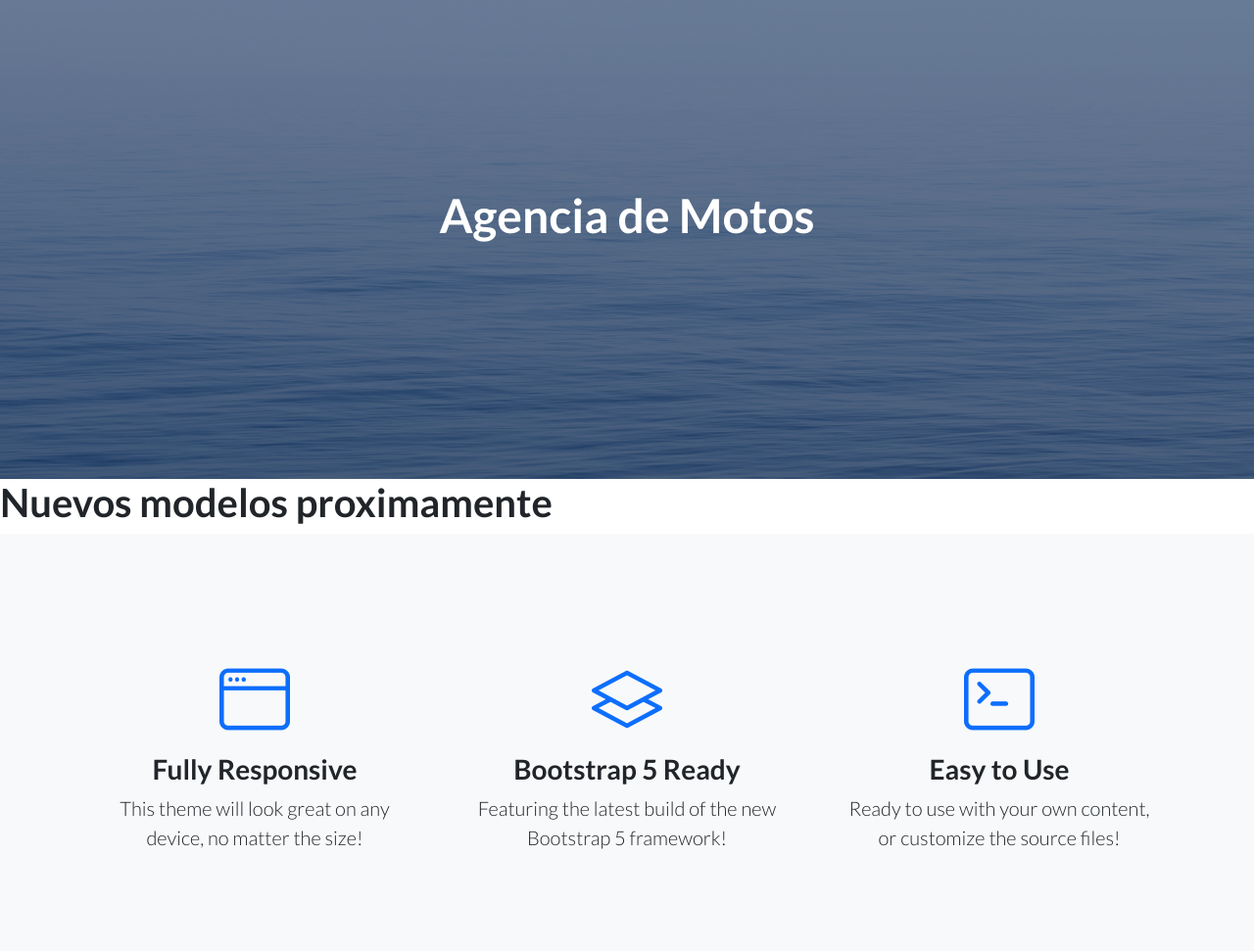
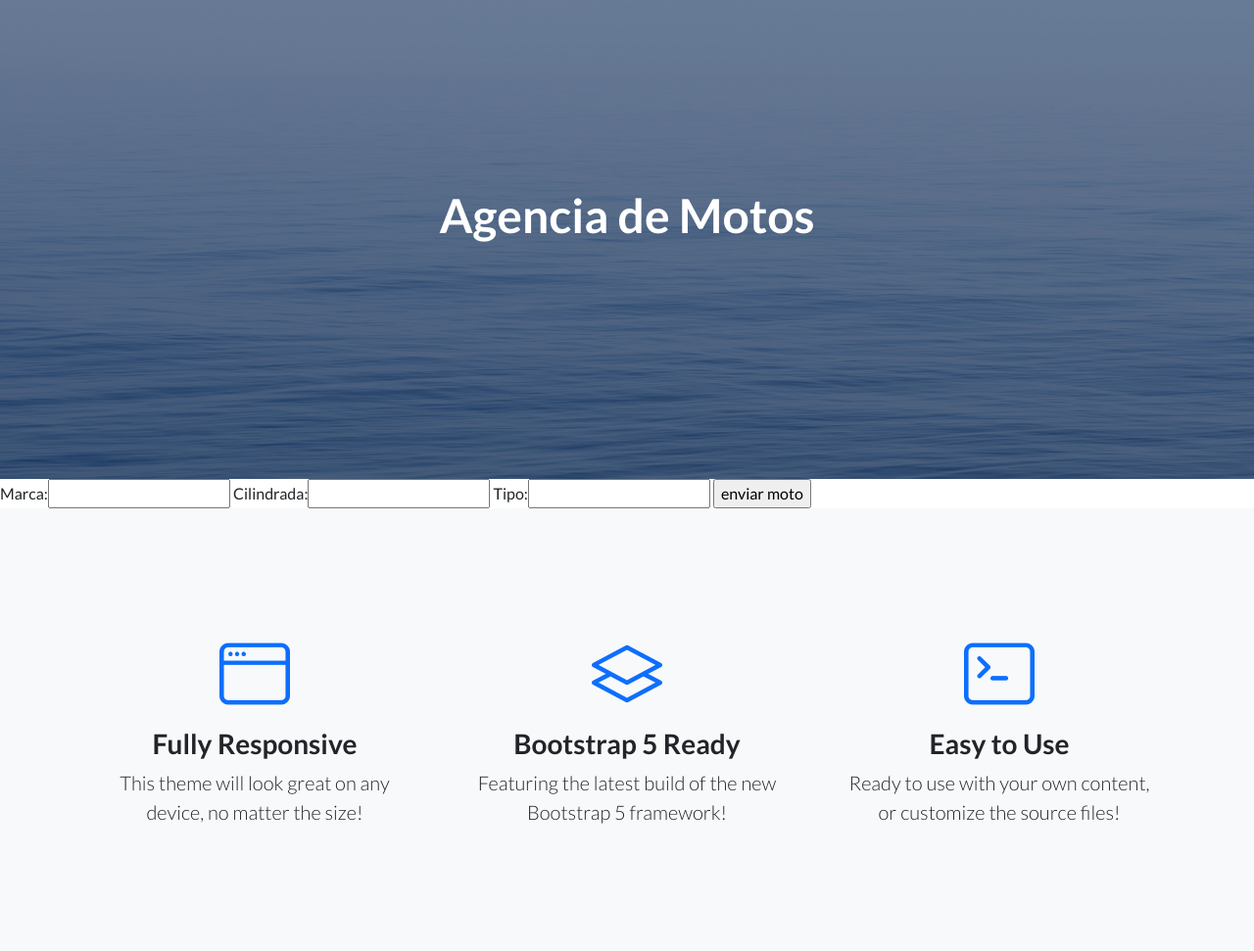
Before and after one commit to fedepereyra128/entrega1pereyra, a Django app: page /App_final/moto/ in a window 1280 px wide. Shown: the part 67-1038 px from the top of the page at 98% size. Run offline with Django 3.2, Linux system fonts and the light colour scheme; some libraries are stand-ins or nearby versions.

Commit message:
fin primera parte tp final

```diff
--- a/App_final/forms.py
+++ b/App_final/forms.py
@@ -5,3 +5,15 @@ class autoForm(forms.Form):
     marca=forms.CharField(max_length=30)
     patente=forms.IntegerField()
     modelo=forms.CharField(max_length=30)
+
+
+class MotosForm(forms.Form):
+    marca=forms.CharField(max_length=30)
+    cilindrada=forms.IntegerField()
+    tipo=forms.CharField(max_length=30)
+
+
+class Pickup_suv_Form(forms.Form):
+    marca=forms.CharField(max_length=30)
+    tipo_motor=forms.CharField(max_length=30)
+    rodado=forms.IntegerField()
--- a/App_final/templates/App_final/moto.html
+++ b/App_final/templates/App_final/moto.html
@@ -8,5 +8,12 @@
 
 
 {% block contenido_cambia %}
-<h1> Nuevos modelos proximamente</h1>
+<form action="{% url "moto" %}" method="POST"> {% csrf_token %}
+
+    {{ form.as_table }}
+
+    <input type="submit" value="enviar moto">
+
+    </form>
+
 {% endblock %}
--- a/App_final/urls.py
+++ b/App_final/urls.py
@@ -7,6 +7,8 @@ urlpatterns =[
     path("pickup_suv/", pickup_suv, name="pickup_suv"),
     path("", inicio, name="inicio"),
     path("autoFormulario/", autoFormulario , name="autoFormulario"),
+    path("busquedaAuto/", busquedaAuto ,name="busquedaAuto"),
+    path("buscar/", buscar ,name="buscar"),
 
 
 
--- a/App_final/views.py
+++ b/App_final/views.py
@@ -1,6 +1,6 @@
 from django.shortcuts import render
 from django.http import HttpResponse
-from App_final.forms import autoForm
+from App_final.forms import autoForm, MotosForm, Pickup_suv_Form
 
 from .models import Auto, Motos, Pickup_suv
 
@@ -31,11 +31,44 @@ def auto(request):
 
     return render (request, "App_final/auto.html")
 
+
+
+
 def moto(request):
-    return render(request ,"App_final/moto.html")
+
+    if request.method=="POST":
+        form=MotosForm(request.POST)
+        if form.is_valid():
+            informacion=form.cleaned_data
+            marca=informacion["marca"]
+            tipo=informacion["tipo"]
+            cilindrada=informacion["cilindrada"]
+            moto_nueva=Motos(marca=marca , tipo=tipo , cilindrada=cilindrada)
+            moto_nueva.save()
+            return render(request ,"App_final/inicio.html")
+    else:
+        formulario=MotosForm()
+
+    return render(request ,"App_final/moto.html" , {"form":formulario})
+
+
+
 
 def pickup_suv(request):
-    return render(request,"App_final/pickup_suv.html")
+    if request.method=="POST":
+        form=Pickup_suv_Form(request.POST)
+        if form.is_valid():
+            informacion=form.cleaned_data
+            marca=informacion["marca"]
+            tipo_motor=informacion["tipo_motor"]
+            rodado=informacion["rodado"]
+            pickup_suv_nueva=Pickup_suv(marca=marca, tipo_motor=tipo_motor, rodado=rodado)
+            pickup_suv_nueva.save()
+            return render(request,"App_final/inicio.html")
+    else:
+        formulario=Pickup_suv_Form()
+
+    return render(request,"App_final/pickup_suv.html" , {"form":formulario})
 
 
 
@@ -56,3 +89,17 @@ def autoFormulario(request):
         formulario=autoForm()
 
     return render(request ,"App_final/autoFormulario.html", {"form":formulario})
+
+
+def busquedaAuto(request):
+    return render(request, "App_final/busquedaAuto.html")
+
+def buscar(request):
+    if request.GET["marca"]:
+        marca=request.GET["marca"]
+        auto=Auto.objects.filter(marca=marca)
+
+        return render(request,"App_final/resultadosBusqueda.html", {"auto":auto})
+
+    else:
+        return render(request, "App_final/busquedaAuto.html", {"mensaje":"Auto no encontrado"})
```
Also changed, not shown: App_final/templates/App_final/busquedaAuto.html (added, +24 -0 lines), App_final/templates/App_final/pickup_suv.html (+15 -1 lines), App_final/templates/App_final/resultadosBusqueda.html (added, +17 -0 lines), db.sqlite3.
